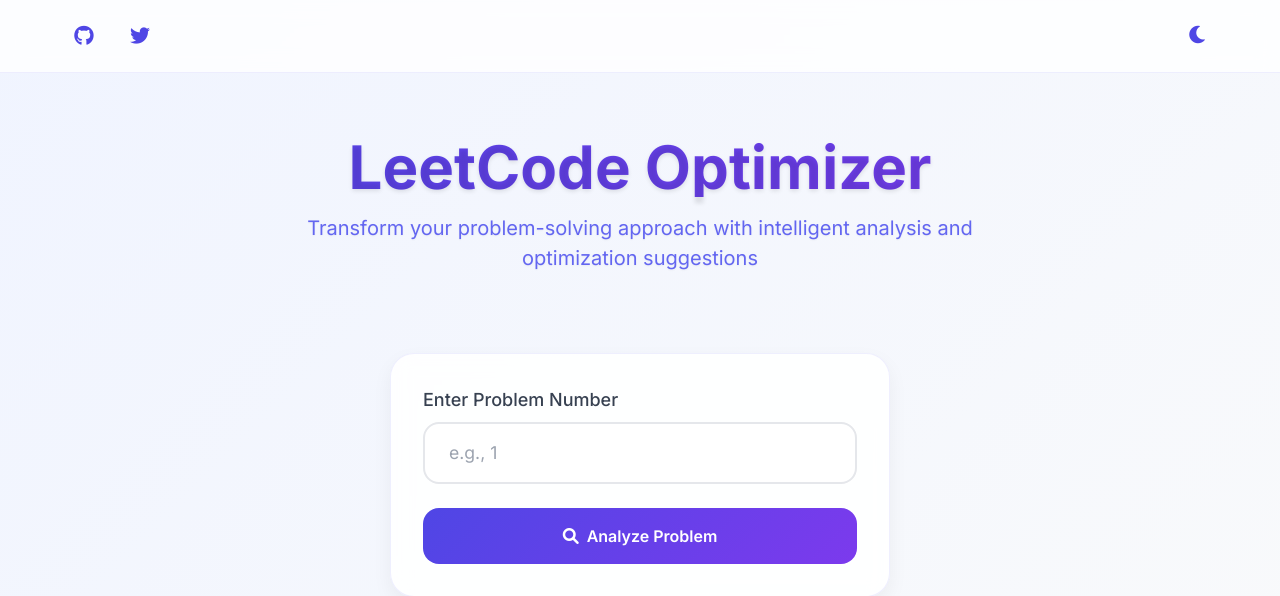
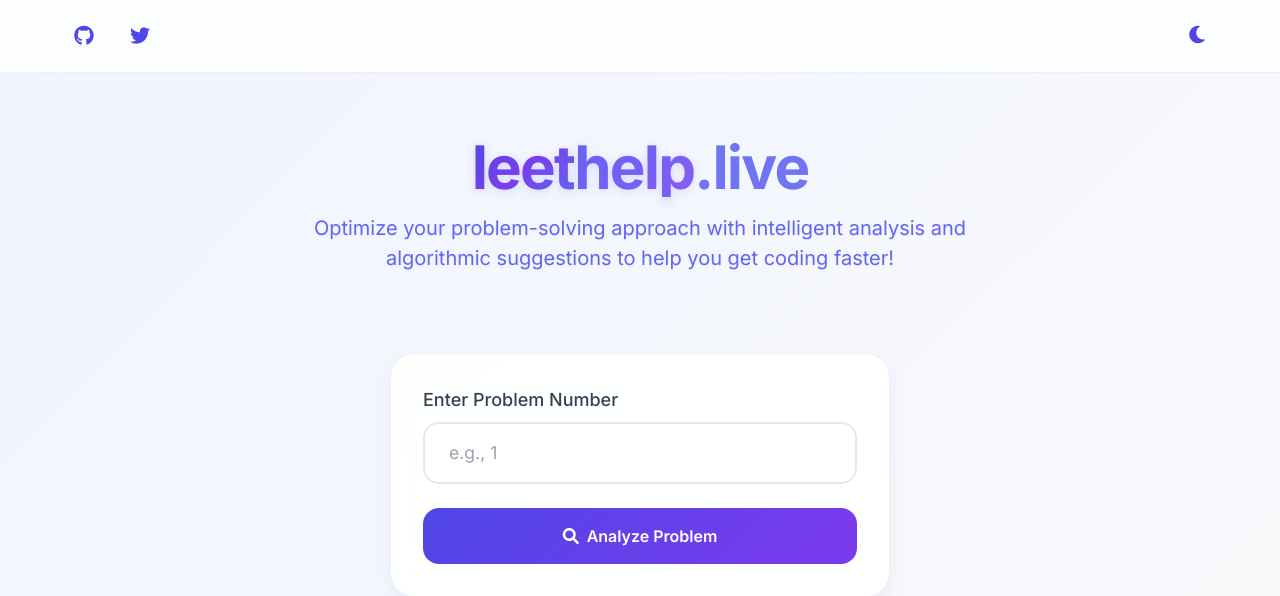
Before and after one commit to carved4/leethelper, a Flask app: page / in a window 1280 px wide. Shown: the top 596 px of the page. Run offline with Flask 3, Linux system fonts and the light colour scheme.

Commit message:
changed h1 to reflect new domain

```diff
--- a/templates/index.html
+++ b/templates/index.html
@@ -479,7 +479,80 @@
             height: 2.5rem;
         }
 
-        /* Your existing styles remain the same... */
+        /* Modern heading styles */
+        .modern-gradient-text {
+            background: linear-gradient(135deg, #4f46e5 0%, #7c3aed 50%, #6366f1 100%);
+            -webkit-background-clip: text;
+            -webkit-text-fill-color: transparent;
+            background-clip: text;
+            position: relative;
+            display: inline-block;
+            text-shadow: 0 2px 10px rgba(99, 102, 241, 0.2);
+            font-weight: 800;
+            letter-spacing: -0.03em;
+        }
+
+        .modern-accent-text {
+            background: linear-gradient(135deg, #6366f1 0%, #8b5cf6 100%);
+            -webkit-background-clip: text;
+            -webkit-text-fill-color: transparent;
+            background-clip: text;
+            position: relative;
+            display: inline-block;
+            text-shadow: 0 2px 10px rgba(99, 102, 241, 0.2);
+            font-weight: 800;
+            letter-spacing: -0.03em;
+        }
+
+        .modern-dot {
+            color: #6366f1;
+            opacity: 0.9;
+            font-weight: 700;
+            letter-spacing: -0.03em;
+        }
+
+        /* Dark theme adjustments */
+        html.dark .modern-gradient-text {
+            background: linear-gradient(135deg, #818cf8 0%, #a78bfa 50%, #818cf8 100%);
+            -webkit-background-clip: text;
+            background-clip: text;
+            text-shadow: 0 2px 10px rgba(129, 140, 248, 0.3);
+        }
+
+        html.dark .modern-accent-text {
+            background: linear-gradient(135deg, #818cf8 0%, #a78bfa 100%);
+            -webkit-background-clip: text;
+            background-clip: text;
+            text-shadow: 0 2px 10px rgba(129, 140, 248, 0.3);
+        }
+
+        html.dark .modern-dot {
+            color: #818cf8;
+        }
+
+        /* Add animation on page load */
+        @keyframes fadeInUp {
+            from {
+                opacity: 0;
+                transform: translateY(20px);
+            }
+            to {
+                opacity: 1;
+                transform: translateY(0);
+            }
+        }
+
+        header h1 {
+            animation: fadeInUp 0.8s ease-out forwards;
+        }
+
+        /* Add hover effect */
+        header h1:hover .modern-gradient-text,
+        header h1:hover .modern-accent-text {
+            text-shadow: 0 4px 12px rgba(99, 102, 241, 0.4);
+            transform: translateY(-1px);
+            transition: all 0.3s ease;
+        }
     </style>
 </head>
 <body>
@@ -503,8 +576,10 @@
     <div class="main-container">
         <!-- Hero Section -->
         <header class="text-center py-12 px-4">
-            <h1 class="text-5xl md:text-6xl font-bold mb-4 gradient-text">LeetCode Optimizer</h1>
-            <p class="hero-subtitle max-w-2xl mx-auto">Transform your problem-solving approach with intelligent analysis and optimization suggestions</p>
+            <h1 class="text-5xl md:text-6xl font-bold mb-4">
+                <span class="modern-gradient-text">leet</span><span class="modern-accent-text">help</span><span class="modern-dot">.live</span>
+            </h1>
+            <p class="hero-subtitle max-w-2xl mx-auto">Optimize your problem-solving approach with intelligent analysis and algorithmic suggestions to help you get coding faster!</p>
         </header>
 
         <!-- Search Section -->
```
Also changed, not shown: static/favicon.ico (added).
